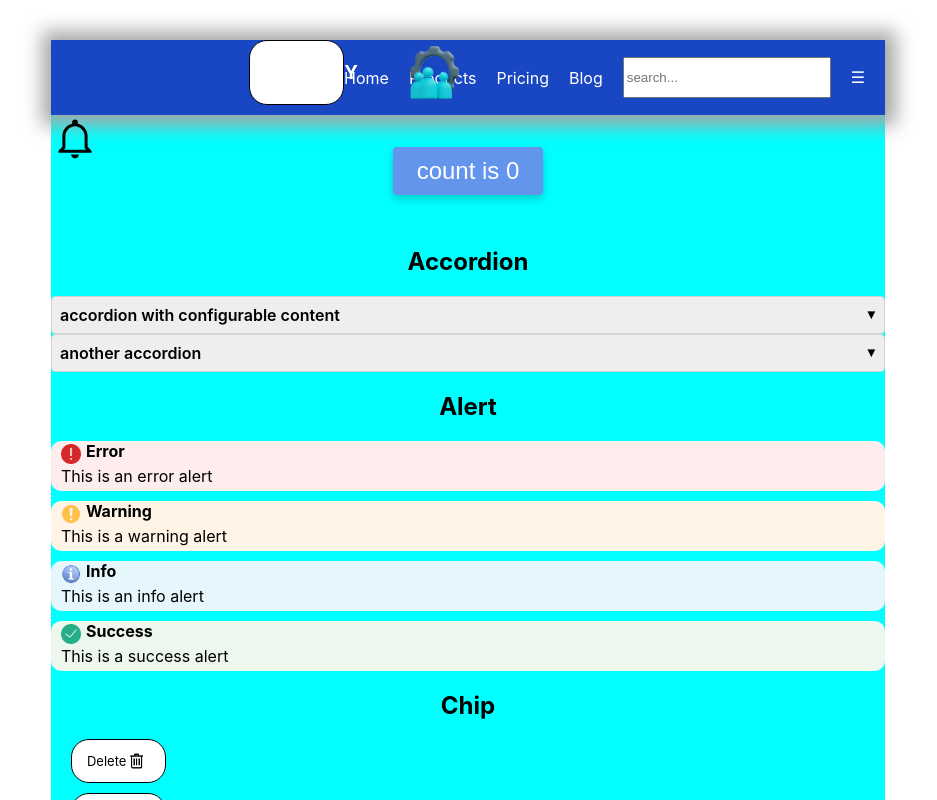
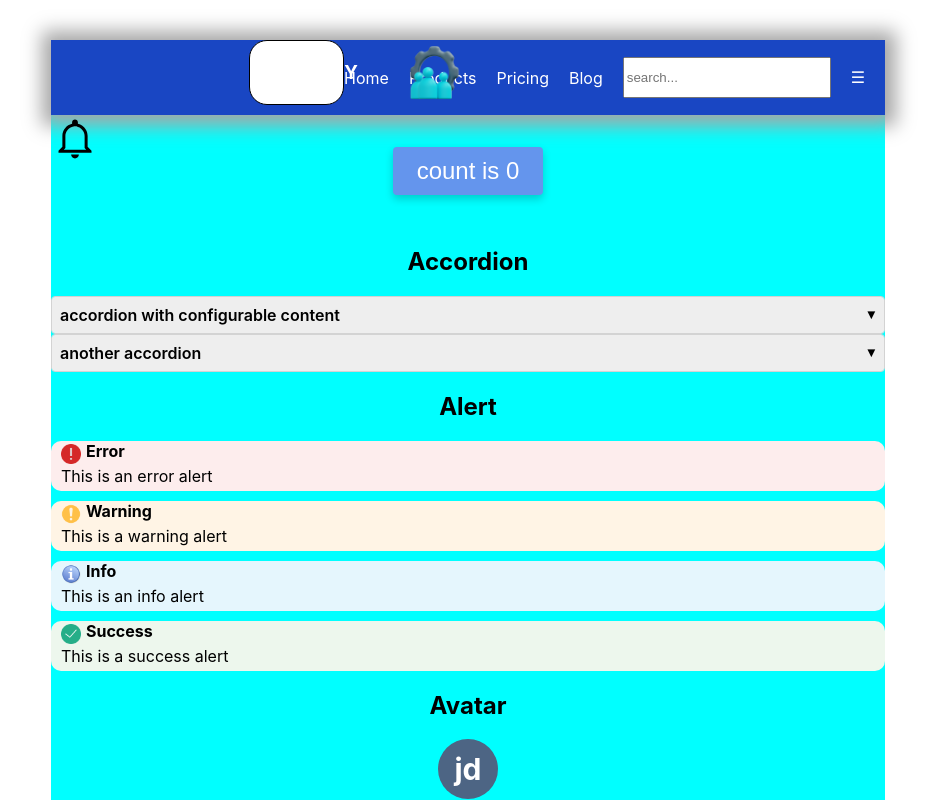
Before and after one commit to marko-knoebl/cc-react-components, a React (Vite) app in the folder cc-react-components/: page / in a window 1280 px wide. Shown: the top 800 px of the page, without its empty margins (172-1109 px from the left). Built offline with nearby package versions, Linux system fonts and the light colour scheme.

Commit message:
deleted one of the avatar components in App.jsx

```diff
--- a/cc-react-components/src/App.jsx
+++ b/cc-react-components/src/App.jsx
@@ -142,9 +142,8 @@ function App() {
         <Alert type={"success"} title={"Success"} />
       </div>
 
-     {/*  <h2>Avatar</h2>
-      <Avatar props={"john doe"} />
-      <Avatar avatarName={"john doe"} /> */}
+        <h2>Avatar</h2>
+      <Avatar avatarName={"john doe"} />
 
 
       <h2>Chip</h2>
```
